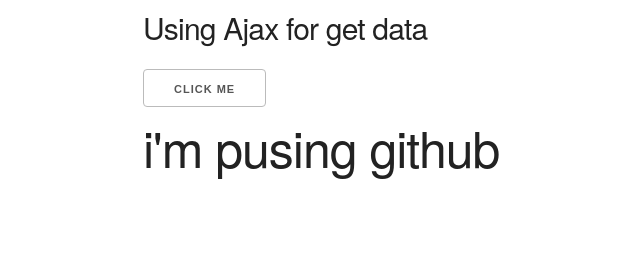
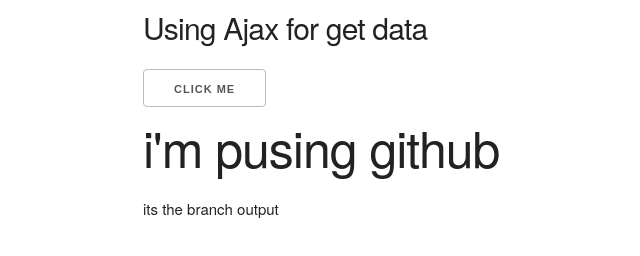
Before and after one commit to taufik69/js-practice, a plain HTML site: page index.html in a window 1280 px wide. Shown: the whole page, without its empty margins (17-657 px from the left). Drawn offline with nearby package versions, Linux system fonts and the light colour scheme.

Commit message:
new p tag

```diff
--- a/index.html
+++ b/index.html
@@ -17,6 +17,7 @@
         <h4> Using  Ajax  for get data</h4>
         <button id="btn" >Click Me</button>
         <h1>i'm pusing github</h1>
+        <p>its the branch output</p>
     </div>
 
 
```
